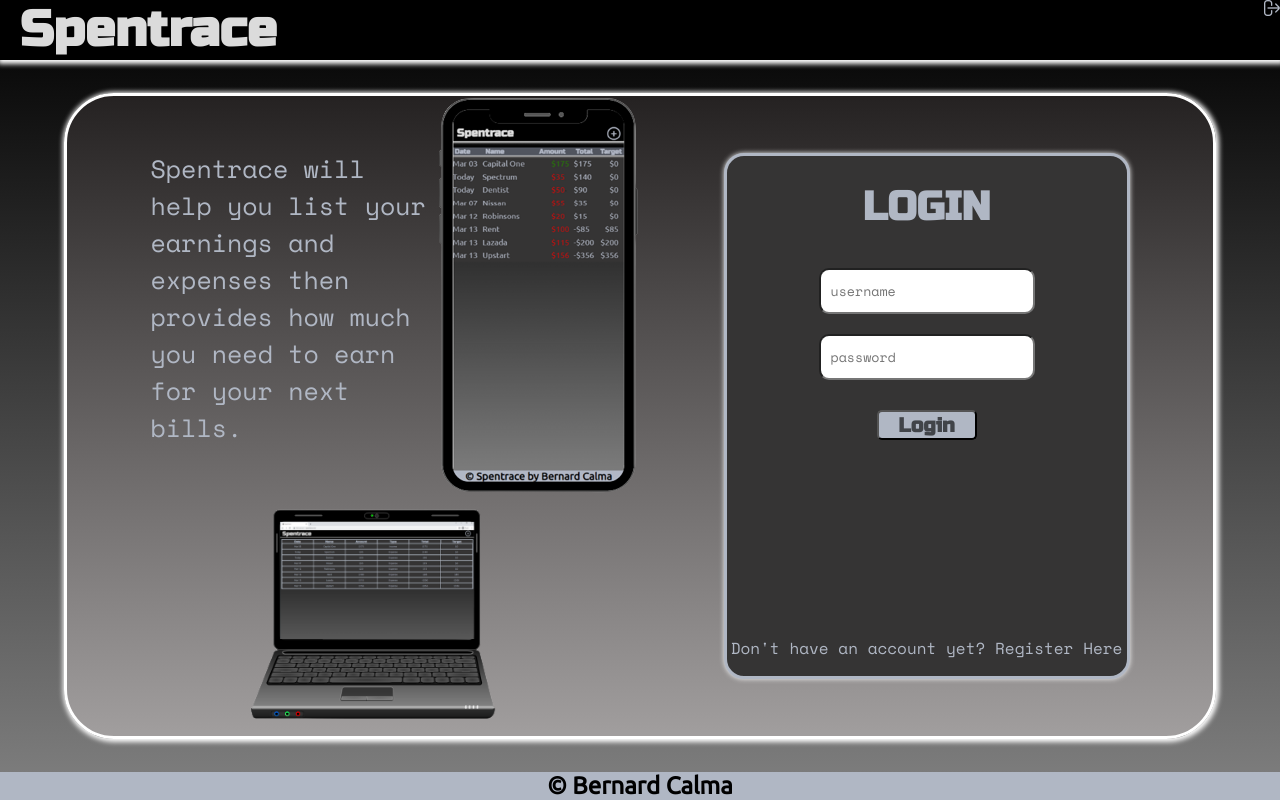
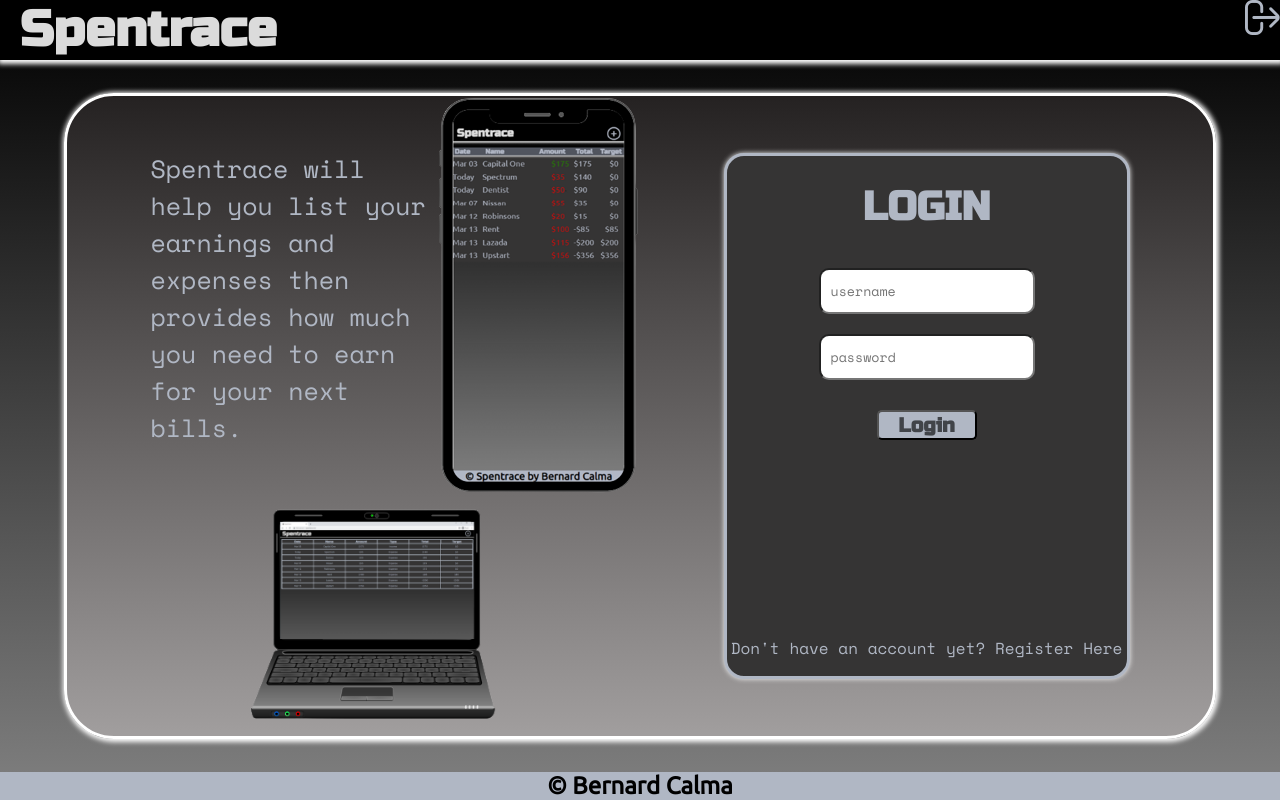
Before and after one commit to Bernard-Calma/spentrace-react, a React (Create React App) app: page / in a window 1280 px wide. Built offline with nearby package versions, Linux system fonts and the light colour scheme; no server answers.

Commit message:
added back home view when clicking on logo

```diff
--- a/src/App.js
+++ b/src/App.js
@@ -10,6 +10,8 @@ const App = () => {
   // ------------------------------ VARIABLES ------------------------------
   // Server
   const [server] = useState(process.env.REACT_APP_SERVER_URL)
+  // View
+  const [view, setView] = useState("Login")
   // User information
   const [user, setUser] = useState({
     id: "",
@@ -18,18 +20,33 @@ const App = () => {
   })
   // ------------------------------ END OF VARIABLES ------------------------------
 
+  // ------------------------------ FUNCTIONS ------------------------------
+  // View
+  // Handle view change while navigating
+  const handleChangeView = view => setView(view)
+  // Access homeView in Home and pass to Header
+  const [appView, setAppView] = useState("")
+  const handleChangeHomeView = view => setAppView(view)
+  // ------------------------------ END OF FUNCTIONS ------------------------------
   return (
     <div className="App">
       <Header
+        view = {view}
         user = {user}
         server = {server}
         setUser = {setUser}
+        handleChangeView = {handleChangeView}
+        handleChangeHomeView = {() => handleChangeHomeView("Home")}
       />
       {
         user.loggedIn
         ? <Home
             user = {user}
             server = {server}
+            appView = {appView}
+
+            handleChangeView = {handleChangeView}
+            handleChangeHomeView = {() => handleChangeHomeView("")}
           />
         : <LandingPage
             setUser = {setUser}
--- a/src/Components/NavBar.css
+++ b/src/Components/NavBar.css
@@ -45,8 +45,7 @@
 }
 
 .fi{
-    font-size: 50px;
-    margin-right: 50px;
+    font-size: 35px;
 }
 
 .fi:hover{
--- a/src/container/header/Header.jsx
+++ b/src/container/header/Header.jsx
@@ -15,7 +15,6 @@ const Header = (props) => {
             loggedIn: false
         }))
         .catch(error => console.log(error))
-        props.handleChangeHomeView("Login")
     }
     return(
         <section className='header'>
--- a/src/container/home/Home.jsx
+++ b/src/container/home/Home.jsx
@@ -6,6 +6,7 @@ import PlanList from '../plan/PlansList'
 import DashBoard from './Dashboard'
 import EmptyDashboard from './EmptyDashboard'
 import './home.css'
+import '../../Components/NavBar.css'
 
 const Home = (props) => {
     // ------------------------------ VARIABLES ------------------------------
@@ -20,6 +21,7 @@ const Home = (props) => {
     // Views
     const changeHomeView = view => {
         setHomeView(view)
+        props.handleChangeHomeView("")
     }
     // Plan
     const getPlans = async () => {
@@ -75,7 +77,7 @@ const Home = (props) => {
                         <p onClick={() => changeHomeView("Bills List")}>Bills List</p>
                     </div>
                     <div className='containerHomeView'>
-                        {homeView === "Home"
+                        {homeView === "Home" || props.appView === "Home"
                             ? <DashBoard
                                 plans = {plans}
                                 bills = {bills}
```
